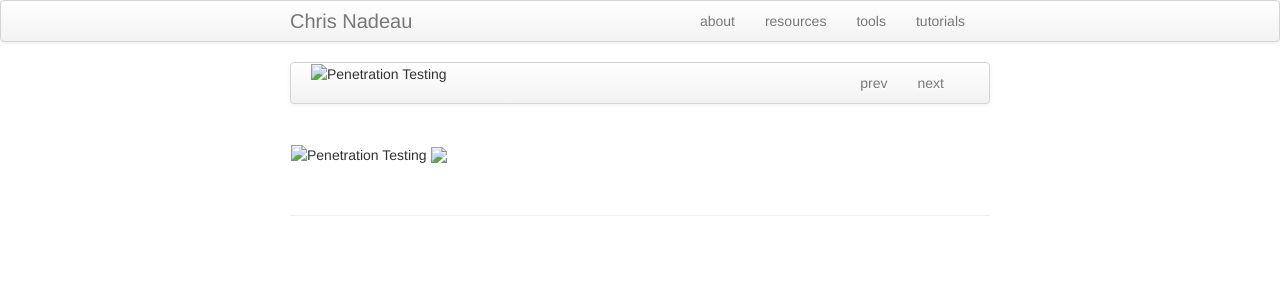
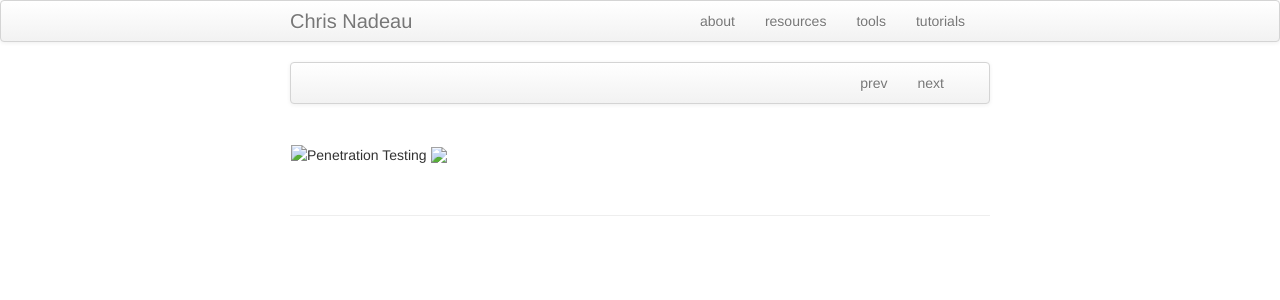
Before and after one commit to dynamicparallax/dynamicparallax.github.io, a Jekyll site: the page built from pages/publpics/iplotCorr.md, in a window 1280 px wide. Shown: the top 300 px of the page. Built offline with Jekyll 4.4.1, drawn with Linux system fonts in a browser that asks for light colours.

Commit message:
Update iplotCorr.md

```diff
--- a/pages/publpics/iplotCorr.md
+++ b/pages/publpics/iplotCorr.md
@@ -9,7 +9,6 @@ title: Penetration Testing
           <li><a href="isletc6_fig4.html">prev</a></li>
           <li><a href="tian2016_fig4.html">next</a></li>
       </ul>
-        <img src="assets/bigpublpics/iplotCorr.png" alt="Penetration Testing" title="Penetration Testing"/>
   </div>
 </div>
 
```
